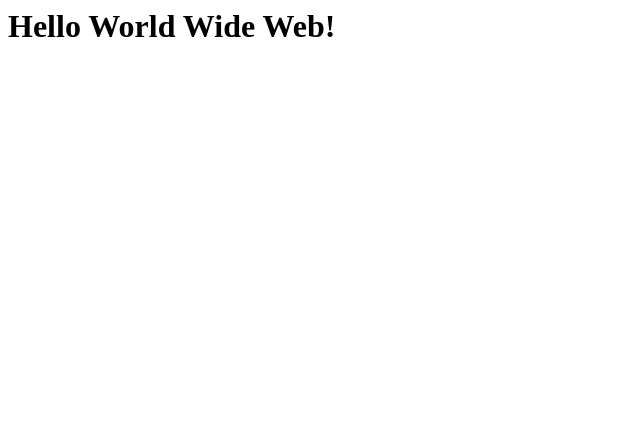
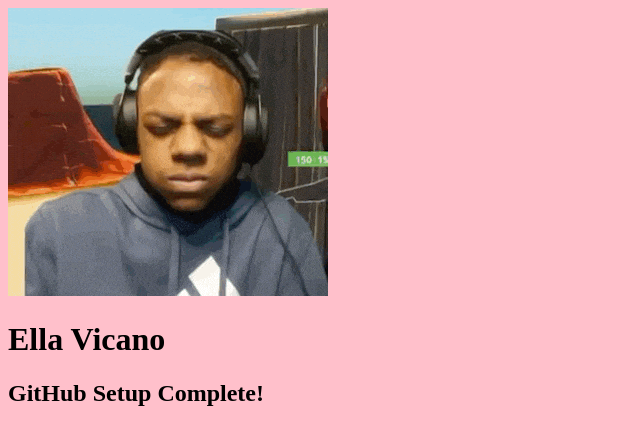
Before and after one commit to ellavics/exercise3, a plain HTML site: page index.html in a window 1280 px wide. Shown: the whole page, without its empty margins (0-640 px from the left). Drawn offline with Linux system fonts and the light colour scheme.

Commit message:
( ◕ ◞ ◕ ) auto commit

```diff
--- a/index.html
+++ b/index.html
@@ -1 +1,17 @@
-<h1>Hello World Wide Web!</h1>
+<!DOCTYPE html>
+<html lang="en-CA">
+  <head>
+  <meta charset="UTF-8">
+    <title>GitHub Setup</title>
+    <!--Made by Ella Vicano on October 1st 2026-->
+  </head>
+  <body style="background-color: pink;">
+   <img src="Speed.gif" alt="Ishowspeed face cringe">
+  </body>
+  <h1>
+  Ella Vicano
+  </h1>
+  <h2>
+  GitHub Setup Complete!
+  </h2>
+</html>
```
Also changed, not shown: Speed.gif (added).
